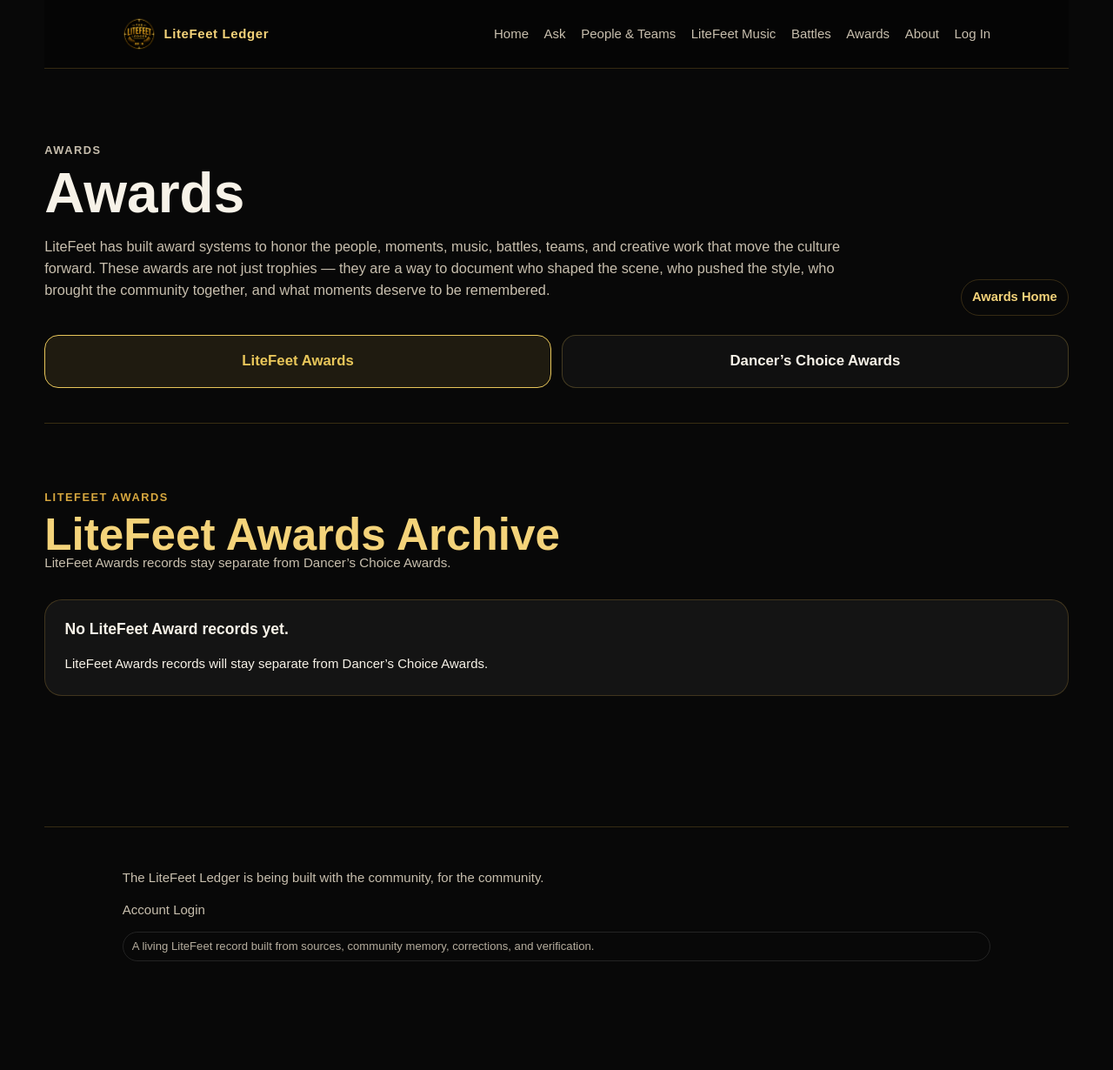
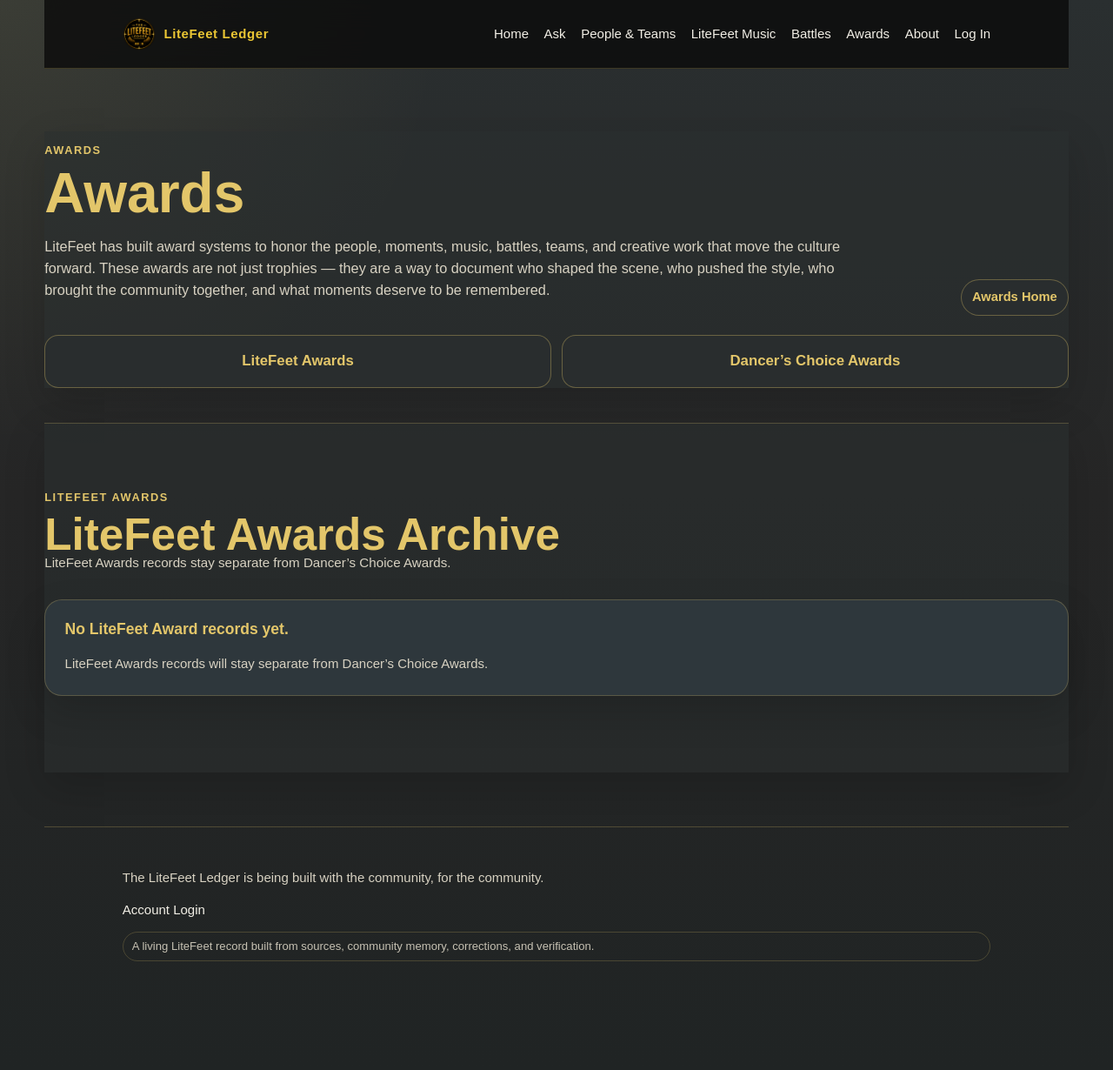
Before and after one commit to teethecreative/litefeet-archive, a Flask app: page /awards/litefeet in a window 1280 px wide. Shown: the whole page at 87% size. Run offline with Flask 3, Linux system fonts and the light colour scheme; data that the repository does not hold is empty.

Commit message:
Soften global theme with charcoal and gold palette

```diff
--- a/static/css/style.css
+++ b/static/css/style.css
@@ -1,12 +1,16 @@
 :root {
-    --bg: #080808;
-    --panel: #141414;
-    --panel-soft: #1f1f1f;
-    --text: #f7f2e8;
-    --muted: #c8bfae;
-    --gold: #d8a83f;
-    --gold-soft: #f4d37a;
-    --border: rgba(216, 168, 63, 0.22);
+    --bg: #262626;
+    --panel: #2A2F30;
+    --panel-soft: #36454F;
+    --text: #F2EFE6;
+    --muted: #D8D2C2;
+    --gold: #E3C66A;
+    --gold-soft: #EBC634;
+    --border: rgba(227, 198, 106, 0.24);
+
+    --border-color: rgba(227, 198, 106, 0.24);
+    --card-bg: rgba(54, 69, 79, 0.48);
+    --accent-color: #E3C66A;
 }
 
 * {
@@ -4043,3 +4047,243 @@ body:has(select[name="status"]) select[name="status"] {
         grid-template-columns: 1fr;
     }
 }
+
+
+/* --- CHARCOAL GOLD THEME PASS ---
+   Softer black/gold palette: charcoal surfaces, warm cream text, richer gold accents.
+   This keeps the Ledger identity without the pitch-black cave effect.
+*/
+:root {
+    --bg: #262626;
+    --page-bg: #262626;
+    --deep-bg: #0A0A0A;
+    --panel: #2A2F30;
+    --panel-soft: #36454F;
+    --surface: rgba(54, 69, 79, 0.50);
+    --surface-strong: rgba(42, 47, 48, 0.88);
+    --gold: #E3C66A;
+    --gold-soft: #EBC634;
+    --gold-deep: #A57C00;
+    --text: #F2EFE6;
+    --muted: #D8D2C2;
+    --border: rgba(227, 198, 106, 0.24);
+    --border-color: rgba(227, 198, 106, 0.24);
+    --card-bg: rgba(54, 69, 79, 0.48);
+    --accent-color: #E3C66A;
+}
+
+html,
+body {
+    background:
+        radial-gradient(circle at top left, rgba(227, 198, 106, 0.09), transparent 32rem),
+        linear-gradient(180deg, #2A2F30 0%, #262626 46%, #202424 100%) !important;
+    color: var(--text) !important;
+}
+
+body::before {
+    background:
+        linear-gradient(90deg, rgba(227,198,106,0.035), transparent 38%, rgba(10,10,10,0.12)),
+        radial-gradient(circle at 80% 0%, rgba(54,69,79,0.24), transparent 34rem) !important;
+}
+
+.site-header,
+.main-header,
+header,
+nav.site-nav {
+    background: rgba(10, 10, 10, 0.78) !important;
+    border-color: rgba(227, 198, 106, 0.22) !important;
+    backdrop-filter: blur(16px);
+}
+
+main,
+.page,
+.site-main,
+.container {
+    color: var(--text) !important;
+}
+
+.content-section,
+.homepage-section,
+.archive-section,
+.admin-panel,
+.card,
+.panel,
+.archive-card,
+.form-card,
+.table-card,
+.empty-state,
+.compact-empty,
+.release-table-wrap,
+.music-record-table-wrap,
+.dca-year-card,
+.dca-round-results-card,
+.award-system-info-card,
+.award-card,
+.dca-category-card,
+.dca-award-section,
+.dca-category-row,
+.dca-results-panel,
+.dca-form-block {
+    background: var(--surface) !important;
+    border-color: var(--border-color) !important;
+    color: var(--text) !important;
+    box-shadow: 0 18px 45px rgba(0, 0, 0, 0.16);
+}
+
+.content-section,
+.homepage-section,
+.archive-section,
+.admin-panel {
+    background: rgba(42, 47, 48, 0.58) !important;
+}
+
+.dca-round-card {
+    background: transparent !important;
+    box-shadow: none !important;
+}
+
+.dca-round-stat-grid article,
+.stat-card,
+.metric-card,
+.account-stat-grid article,
+.ask-status-grid article,
+.review-status-grid article,
+.community-perspective-card {
+    background:
+        linear-gradient(180deg, rgba(227, 198, 106, 0.12), rgba(54, 69, 79, 0.38)) !important;
+    border-color: rgba(227, 198, 106, 0.28) !important;
+}
+
+.dca-round-stat-grid strong,
+.stat-card h2,
+.metric-card h2,
+.account-stat-grid h2 {
+    color: var(--gold) !important;
+    text-shadow: 0 0 22px rgba(227, 198, 106, 0.14);
+}
+
+h1,
+h2,
+h3,
+h4,
+.eyebrow,
+.brand,
+.site-title,
+.logo-text {
+    color: var(--gold) !important;
+}
+
+p,
+li,
+td,
+label,
+.small-note,
+.media-meta,
+.award-system-info-card p,
+.dca-round-heading p,
+.dca-round-results-heading p {
+    color: var(--muted) !important;
+}
+
+a {
+    color: var(--text);
+}
+
+a:hover {
+    color: var(--gold);
+}
+
+.button.primary,
+button.primary,
+input[type="submit"],
+.dca-builder-actions .button.primary {
+    background: var(--gold) !important;
+    color: #0A0A0A !important;
+    border-color: var(--gold) !important;
+    box-shadow: 0 10px 24px rgba(227, 198, 106, 0.18);
+}
+
+.button.secondary,
+button.secondary,
+.award-subnav-link,
+.dca-category-open-pill,
+.award-status-pill,
+.mini-result-pill,
+.dca-results-type-pill {
+    background: rgba(42, 47, 48, 0.72) !important;
+    color: var(--gold) !important;
+    border-color: rgba(227, 198, 106, 0.34) !important;
+}
+
+.button.secondary:hover,
+button.secondary:hover,
+.award-subnav-link:hover {
+    background: rgba(227, 198, 106, 0.12) !important;
+}
+
+input,
+select,
+textarea {
+    background: rgba(10, 10, 10, 0.36) !important;
+    color: var(--text) !important;
+    border-color: rgba(227, 198, 106, 0.28) !important;
+}
+
+input::placeholder,
+textarea::placeholder {
+    color: rgba(242, 239, 230, 0.52) !important;
+}
+
+input:focus,
+select:focus,
+textarea:focus {
+    border-color: var(--gold) !important;
+    box-shadow: 0 0 0 3px rgba(227, 198, 106, 0.14) !important;
+    outline: none !important;
+}
+
+table,
+.release-table,
+.dca-nominee-table,
+.music-record-table {
+    color: var(--text) !important;
+}
+
+th,
+.release-table th,
+.dca-nominee-table th,
+.music-record-table th {
+    background: rgba(10, 10, 10, 0.52) !important;
+    color: var(--gold) !important;
+    border-color: rgba(227, 198, 106, 0.18) !important;
+}
+
+td,
+.release-table td,
+.dca-nominee-table td,
+.music-record-table td {
+    border-color: rgba(242, 239, 230, 0.09) !important;
+}
+
+tr:hover {
+    background: rgba(227, 198, 106, 0.055) !important;
+}
+
+.winner-row,
+.dca-single-results-table tbody tr:first-child {
+    background: rgba(227, 198, 106, 0.09) !important;
+}
+
+hr,
+.section-divider {
+    border-color: rgba(227, 198, 106, 0.18) !important;
+}
+
+@media (max-width: 900px) {
+    html,
+    body {
+        background:
+            radial-gradient(circle at top left, rgba(227, 198, 106, 0.08), transparent 24rem),
+            linear-gradient(180deg, #2A2F30 0%, #262626 100%) !important;
+    }
+}
```
